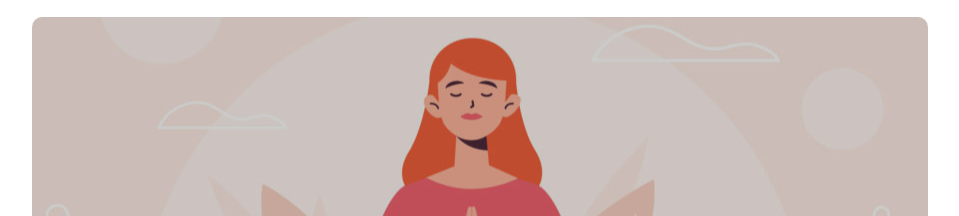
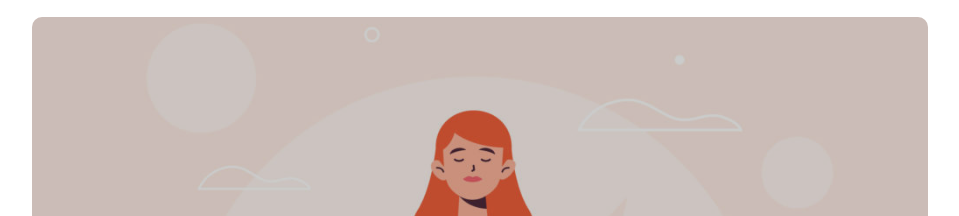
Before and after one commit to ALAM-97/htmlcss-wp, a plain HTML site: page index.html in a window 1280 px wide. Shown: the part 183-399 px from the top of the page, without its empty margins (160-1119 px from the left). Drawn offline with Linux system fonts and the light colour scheme.

Commit message:
REFACT - Changed Background image with <img>

```diff
--- a/css/style.css
+++ b/css/style.css
@@ -58,10 +58,10 @@ a:hover {
 section.hero {
     position: relative;
     width: 100%;
-    height: 400px;
-    background-image: url(../img/banner.jpg);
-    background-position: center;
-    margin: 20px 0;
+    height: 500px;
+    /* background-image: url(../img/banner.jpg);
+    background-position: center; */
+    margin: 20px 0 20px 0;
     border-radius: 10px;
 }
 
@@ -72,8 +72,15 @@ section.hero {
     bottom: 0;
     left: 0;
     width: 100%;
-    height: 400px;
+    height: 500px;
     background-color: rgba(0, 0, 0, 0.2);
+    border-radius: 10px;
+}
+
+.hero-img {
+    width: 100%;
+    height: 100%;
+    object-fit: cover;
     border-radius: 10px;
 }
 
--- a/index.html
+++ b/index.html
@@ -36,12 +36,14 @@
 
                 <!-- HERO SECTION BEGINNING -->
                 <section class="hero">
-                    <div class="hero-overlay">
+
+                        <img class="hero-img" src="img/banner.jpg" alt="Hero-img">
+                        <div class="hero-overlay"></div>
                         <div class="hero-text">
                             <h3>Pretium ac placerat dui interdum nunc in eros urna morbi</h3>
                             <p class="small-text">Lorem ipsum dolor sit, amet consectetur adipisicing elit. In quos cupiditate accusamus repellendus magni modi odio, nostrum pariatur, molestias at optio nemo repudiandae animi..</p>
                         </div>
-                    </div>
+
                 </section>
                 <!-- HERO SECTION END -->
 
```
